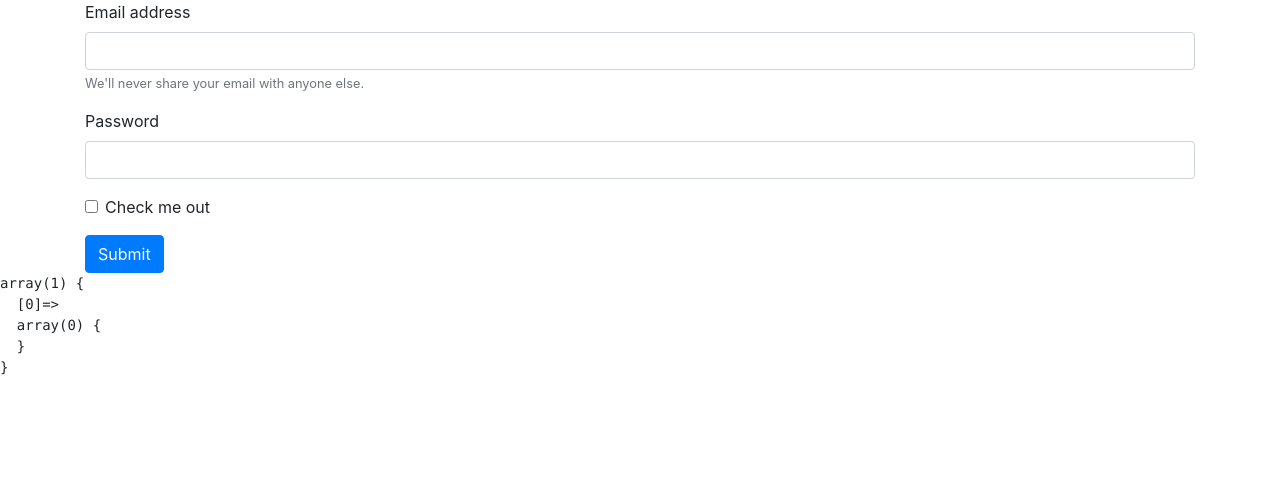
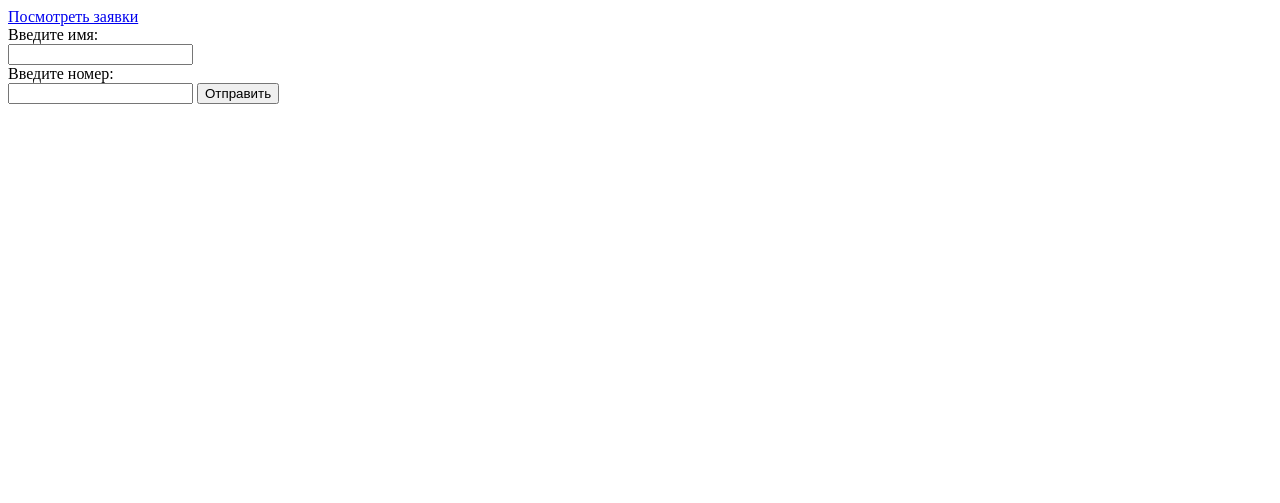
Before and after one commit to BovgiraV/start_php, a PHP site: page / in a window 1280 px wide. Shown: the top 503 px of the page. Run offline with PHP 8.4, Linux system fonts and the light colour scheme.

Commit message:
create apps form and admin page

```diff
--- a/index.php
+++ b/index.php
@@ -1,46 +1,44 @@
-<!DOCTYPE html>
-<html lang="en">
-<head>
-    <meta charset="UTF-8">
-    <meta name="viewport" content="width=device-width, initial-scale=1.0">
-    <title>Document</title>
-
-    <!-- Bootstrap -->
-    <link rel="stylesheet" href="https://cdn.jsdelivr.net/npm/bootstrap@4.5.3/dist/css/bootstrap.min.css" integrity="sha384-TX8t27EcRE3e/ihU7zmQxVncDAy5uIKz4rEkgIXeMed4M0jlfIDPvg6uqKI2xXr2" crossorigin="anonymous">
-</head>
-<body>
-
-<div class="container">
-<form method="POST">
-  <div class="form-group">
-    <label for="exampleInputEmail1">Email address</label>
-    <input name="email" type="email" class="form-control" id="exampleInputEmail1" aria-describedby="emailHelp">
-    <small id="emailHelp" class="form-text text-muted">We'll never share your email with anyone else.</small>
-  </div>
-  <div class="form-group">
-    <label for="exampleInputPassword1">Password</label>
-    <input name="password" type="password" class="form-control" id="exampleInputPassword1">
-  </div>
-  <div class="form-group form-check">
-    <input type="checkbox" class="form-check-input" id="exampleCheck1">
-    <label class="form-check-label" for="exampleCheck1">Check me out</label>
-  </div>
-  <button type="submit" class="btn btn-primary">Submit</button>
-</form>
-</div>
+<?php
+declare(strict_types = 1);
+error_reporting (E_ALL);
 
 
-<?php
+  $isSend = false;
+  if ($_SERVER['REQUEST_METHOD'] === 'POST') {
+   $name = trim($_POST['name']);
+   $phone = trim($_POST['phone']) ;
 
-  $users [] = $_POST;
-  echo '<pre>';
-  var_dump($users);
+    if ($name === '' || $phone === '') {
+      $err = 'Заполните все поля!';
+    }
+    else if(mb_strlen($name, 'UTF-8') < 2) {
+      $err = 'Имя должно быть не короче 2-х символов';
+    }
+    else {
+      $isSend = true;
+      $app = "$name|$phone\n";
+      file_put_contents('users.txt', $app, FILE_APPEND);
+    }
+  }
+  else {
+    $err = '';
 
+    $name ='';
+    $phone = '';
+  }
 ?>
-
-
-<!-- Bootstrap -->
-<script src="https://code.jquery.com/jquery-3.5.1.slim.min.js" integrity="sha384-DfXdz2htPH0lsSSs5nCTpuj/zy4C+OGpamoFVy38MVBnE+IbbVYUew+OrCXaRkfj" crossorigin="anonymous"></script>
-<script src="https://cdn.jsdelivr.net/npm/bootstrap@4.5.3/dist/js/bootstrap.bundle.min.js" integrity="sha384-ho+j7jyWK8fNQe+A12Hb8AhRq26LrZ/JpcUGGOn+Y7RsweNrtN/tE3MoK7ZeZDyx" crossorigin="anonymous"></script>
-</body>
-</html>
+<a href="admin.php">Посмотреть заявки</a>
+<div class="form">
+<? if ($isSend): ?>
+  <p>Ваша заявка принята, ожидайте ответа!</p>
+<? else: ?>
+</div>
+<form action="" method="post">
+  Введите имя:<br>
+  <input type="text" name="name" value="<?=$name?>"><br>
+  Введите номер:<br>
+  <input type="text" name="phone" value="<?=$phone?>">
+  <button type="submit">Отправить</button>
+  <p><?=$err?></p>
+</form>
+<?endif?>
```
Also changed, not shown: admin.php (added, +21 -0 lines), users.txt (added, +8 -0 lines).
